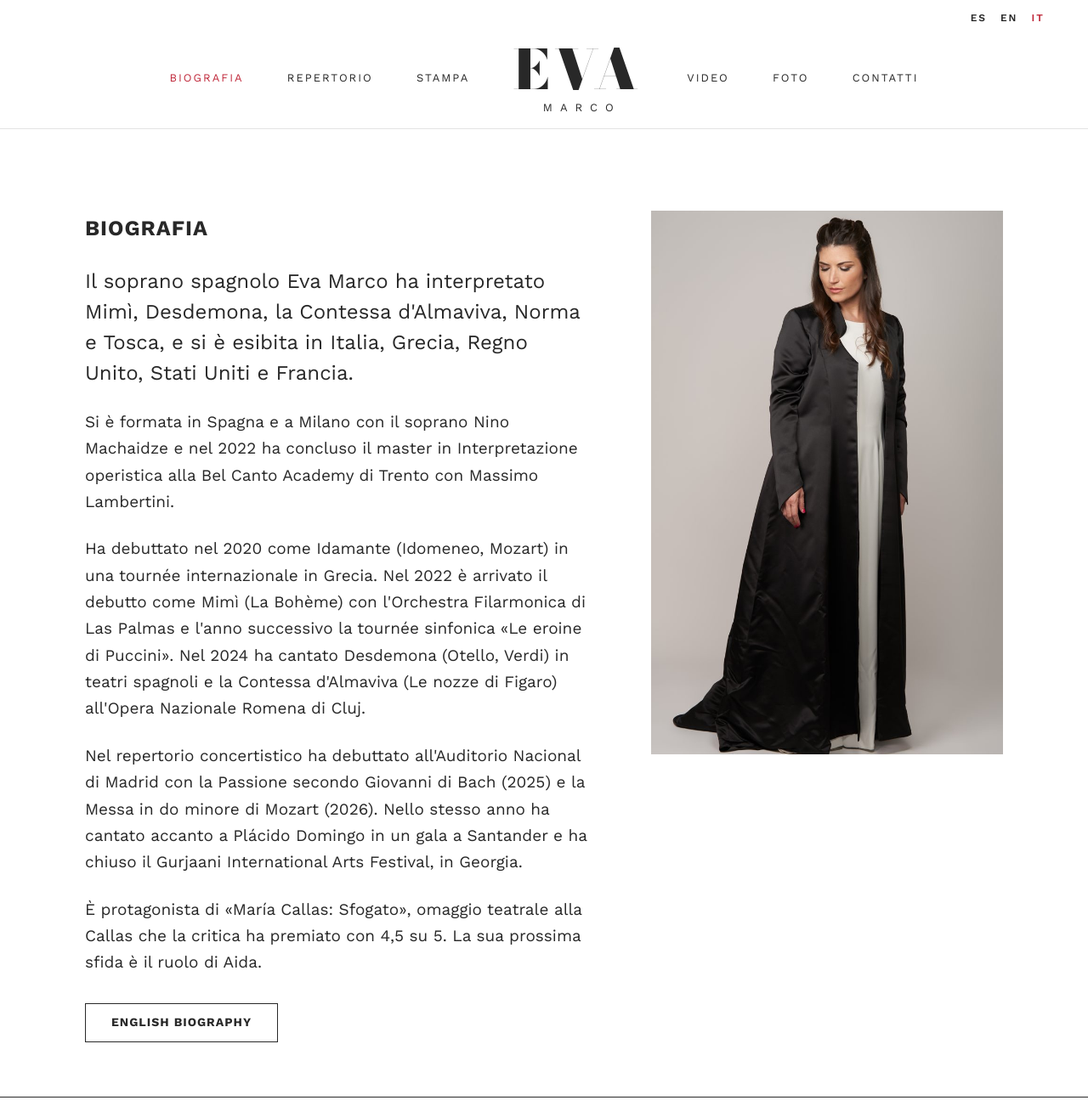
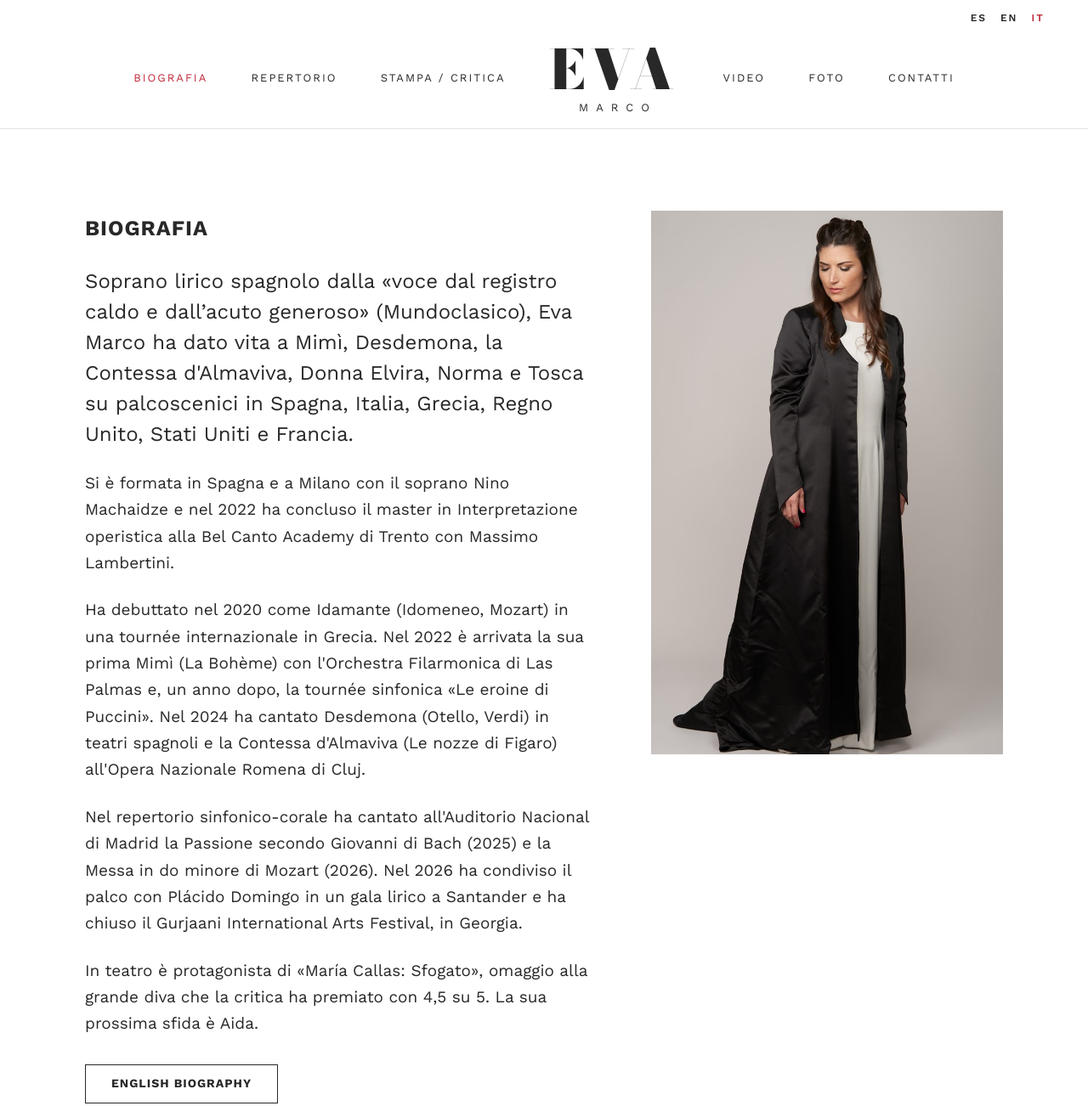
Before and after one commit to Evamariamarco/eva-marco-web, a plain HTML site: page it/biografia.html in a window 1280 px wide. Shown: the top 1302 px of the page at 85% size. Drawn offline with nearby package versions, Linux system fonts and the light colour scheme.

Commit message:
Stampa / Critica, recensioni in home, biografia migliorata (IT)

```diff
--- a/it/biografia.html
+++ b/it/biografia.html
@@ -21,7 +21,7 @@ a{color:#282828}a:hover{color:#c0283a}
 <nav aria-label="Principal izquierda" style="display: flex; flex-wrap: wrap; gap: 8px clamp(24px, 4vw, 72px); font-size: 13px; letter-spacing: 2px; text-transform: uppercase">
 <a href="/it/biografia.html" style="text-decoration: none; color: #c0283a">Biografia</a>
 <a href="/it/repertorio.html" style="text-decoration: none">Repertorio</a>
-<a href="/it/prensa.html" style="text-decoration: none">Stampa</a>
+<a href="/it/prensa.html" style="text-decoration: none">Stampa / Critica</a>
 </nav>
 <a href="/it/" style="display: flex; flex-direction: column; align-items: center; text-decoration: none; line-height: 1">
 <span style="font-family: 'Bodoni Moda', Didot, Georgia, serif; font-weight: 900; font-size: 64px; letter-spacing: 6px; color: #282828">EVA</span>
@@ -37,11 +37,11 @@ a{color:#282828}a:hover{color:#c0283a}
 <section style="max-width: 1080px; margin: 0 auto; padding: 96px 24px 64px; display: flex; flex-wrap: wrap; gap: 56px 72px; align-items: flex-start">
 <div style="flex: 1 1 520px; min-width: 0; display: flex; flex-direction: column; gap: 24px">
 <h1 style="margin: 0; font-size: 25px; font-weight: 700; letter-spacing: 1px; text-transform: uppercase">Biografia</h1>
-<p style="margin: 0; font-size: 24px; line-height: 1.5">Il soprano spagnolo Eva Marco ha interpretato Mimì, Desdemona, la Contessa d'Almaviva, Norma e Tosca, e si è esibita in Italia, Grecia, Regno Unito, Stati Uniti e Francia.</p>
+<p style="margin: 0; font-size: 24px; line-height: 1.5">Soprano lirico spagnolo dalla «voce dal registro caldo e dall’acuto generoso» (Mundoclasico), Eva Marco ha dato vita a Mimì, Desdemona, la Contessa d'Almaviva, Donna Elvira, Norma e Tosca su palcoscenici in Spagna, Italia, Grecia, Regno Unito, Stati Uniti e Francia.</p>
 <p style="margin: 0">Si è formata in Spagna e a Milano con il soprano Nino Machaidze e nel 2022 ha concluso il master in Interpretazione operistica alla Bel Canto Academy di Trento con Massimo Lambertini.</p>
-<p style="margin: 0">Ha debuttato nel 2020 come Idamante (Idomeneo, Mozart) in una tournée internazionale in Grecia. Nel 2022 è arrivato il debutto come Mimì (La Bohème) con l'Orchestra Filarmonica di Las Palmas e l'anno successivo la tournée sinfonica «Le eroine di Puccini». Nel 2024 ha cantato Desdemona (Otello, Verdi) in teatri spagnoli e la Contessa d'Almaviva (Le nozze di Figaro) all'Opera Nazionale Romena di Cluj.</p>
-<p style="margin: 0">Nel repertorio concertistico ha debuttato all'Auditorio Nacional di Madrid con la Passione secondo Giovanni di Bach (2025) e la Messa in do minore di Mozart (2026). Nello stesso anno ha cantato accanto a Plácido Domingo in un gala a Santander e ha chiuso il Gurjaani International Arts Festival, in Georgia.</p>
-<p style="margin: 0">È protagonista di «María Callas: Sfogato», omaggio teatrale alla Callas che la critica ha premiato con 4,5 su 5. La sua prossima sfida è il ruolo di Aida.</p>
+<p style="margin: 0">Ha debuttato nel 2020 come Idamante (Idomeneo, Mozart) in una tournée internazionale in Grecia. Nel 2022 è arrivata la sua prima Mimì (La Bohème) con l'Orchestra Filarmonica di Las Palmas e, un anno dopo, la tournée sinfonica «Le eroine di Puccini». Nel 2024 ha cantato Desdemona (Otello, Verdi) in teatri spagnoli e la Contessa d'Almaviva (Le nozze di Figaro) all'Opera Nazionale Romena di Cluj.</p>
+<p style="margin: 0">Nel repertorio sinfonico-corale ha cantato all'Auditorio Nacional di Madrid la Passione secondo Giovanni di Bach (2025) e la Messa in do minore di Mozart (2026). Nel 2026 ha condiviso il palco con Plácido Domingo in un gala lirico a Santander e ha chiuso il Gurjaani International Arts Festival, in Georgia.</p>
+<p style="margin: 0">In teatro è protagonista di «María Callas: Sfogato», omaggio alla grande diva che la critica ha premiato con 4,5 su 5. La sua prossima sfida è Aida.</p>
 <div style="display: flex; flex-wrap: wrap; gap: 14px; margin-top: 8px">
 <a href="/en/biografia.html" style="display: inline-flex; align-items: center; min-height: 44px; padding: 0 30px; border: 1px solid #282828; color: #282828; text-decoration: none; font-size: 14px; font-weight: 700; letter-spacing: 1px; text-transform: uppercase">English biography</a>
 </div>
```
Also changed, not shown: it/fotos.html (+1 -1 lines), it/index.html (+10 -2 lines), it/prensa.html (+2 -2 lines), it/repertorio.html (+1 -1 lines).
